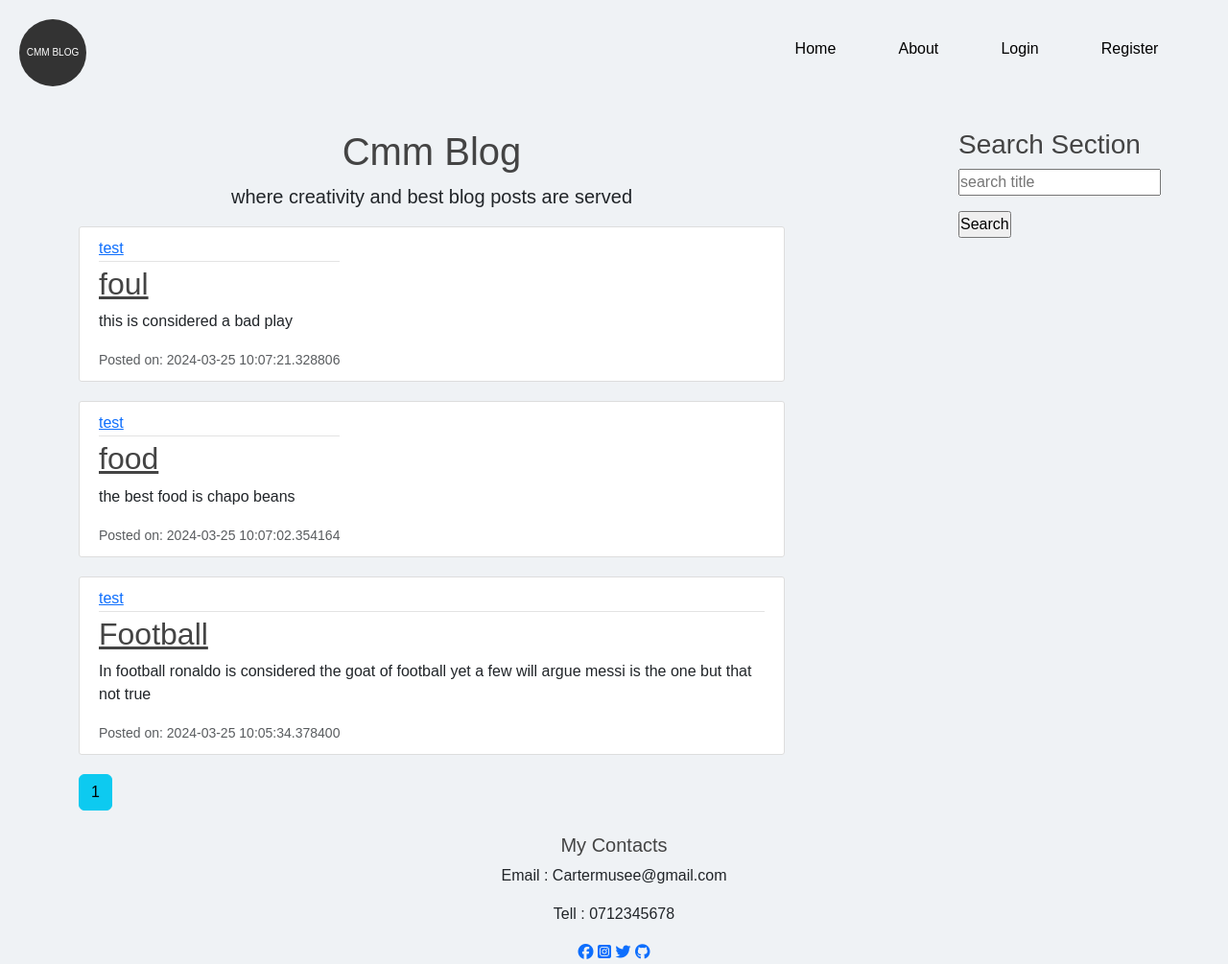
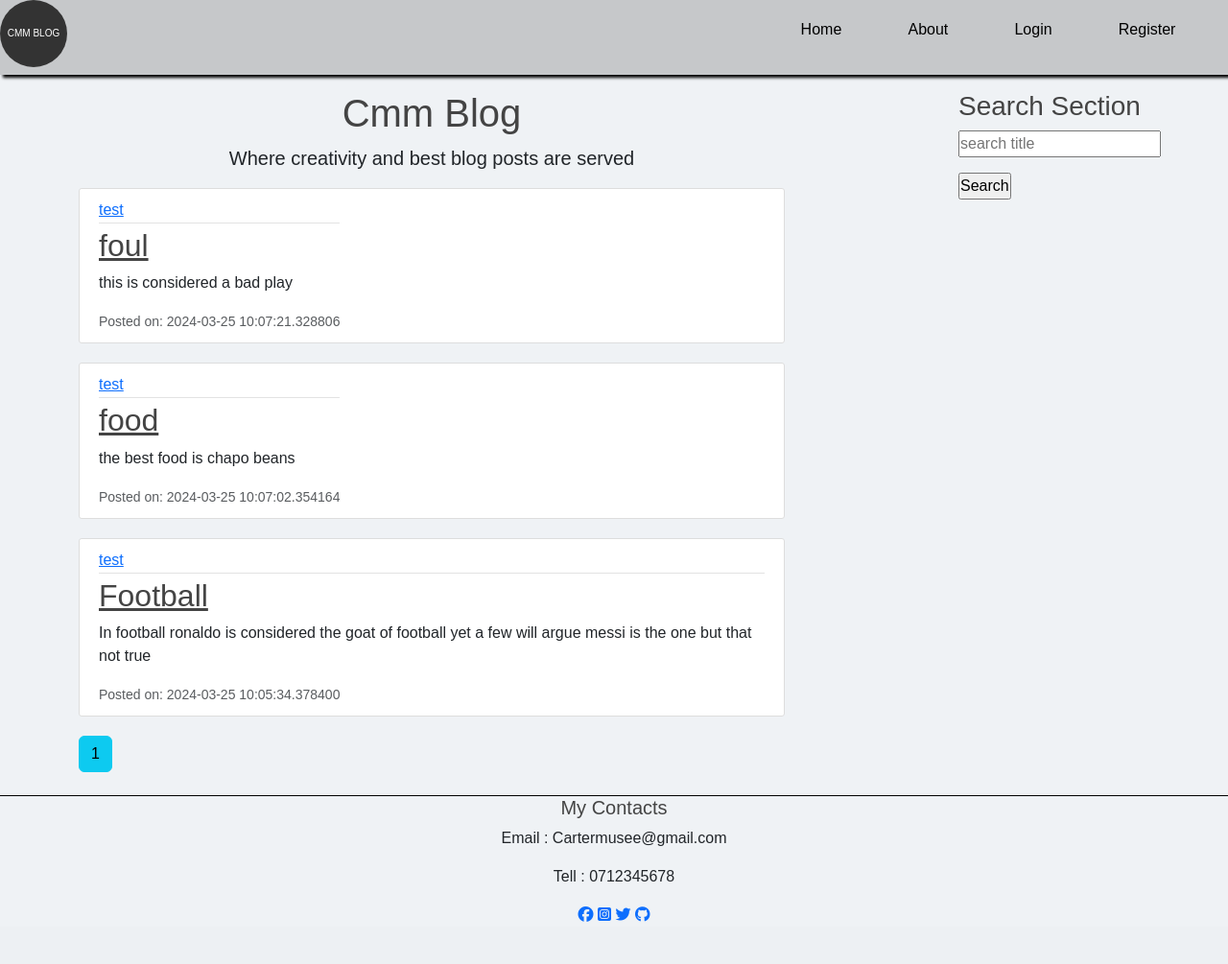
Before and after one commit to cartermusee/Blog_post_project, a Flask app: page / in a window 1280 px wide. Shown: the whole page at 96% size. After the commit the page ends 961 px from the top, so only its background shows below. Run offline with Flask 3, Linux system fonts and the light colour scheme; data comes from the database, SQL or seed files in the repository; some libraries are stand-ins or nearby versions.

Commit message:
made changes on my footer so that it can fit on my page properly

```diff
--- a/flaskblog/static/main.css
+++ b/flaskblog/static/main.css
@@ -8,12 +8,16 @@ body{
   background: rgb(239, 242, 245);
 }
 .navigation{
-  padding: 20px;
   color: black;
   display: flex;
   justify-content: space-between;
   align-items: center;
   margin-bottom: 1rem;
+  position: sticky;
+  top: 0;
+  z-index: 1;
+  box-shadow: 3px 3px 3px;
+  background: rgb(198, 200, 202);
 }
 .fas{
   display: none;
@@ -222,11 +226,15 @@ a.article-title:hover {
   top: 0;
   right: 0;
 }
-
-
+.about{
+  height: 80vh;
+}
+.login , .register{
+  height: 80vh;
+}
 /* footer */
 .footer{
-  margin-bottom: 0;
+  border-top: 1px solid black;
   padding: 0 20px;
 }
 .info{
--- a/flaskblog/templates/home.html
+++ b/flaskblog/templates/home.html
@@ -2,7 +2,7 @@
 {% block body%}
 <div class="hm">
   <h1 style="text-align: center;">Cmm Blog</h1>
-  <p style="text-align: center; font-size: 20px">where creativity and best blog posts are served</p>
+  <p style="text-align: center; font-size: 20px">Where creativity and best blog posts are served</p>
   {% for post in posts.items %}
   <article class="media content-section">
       <div class="media-body">
--- a/flaskblog/templates/login.html
+++ b/flaskblog/templates/login.html
@@ -1,5 +1,6 @@
 {% extends "layout.html" %}
 {% block body %}
+    <div class="login">
         <div class="content-section">
             <form method="POST" action="">
                 {{ form.hidden_tag() }}
@@ -49,4 +50,6 @@
                 Need An Account? <a class="ml-2" href="{{ url_for('register') }}">Sign up</a>
             </small>
         </div>
+    </div>
+
 {% endblock body %}
--- a/flaskblog/templates/register.html
+++ b/flaskblog/templates/register.html
@@ -1,5 +1,6 @@
 {% extends "layout.html" %}
 {% block body %}
+    <div class="register">
         <div class="content-section">
             <form method="POST" action="">
                 {{ form.hidden_tag() }}
@@ -69,4 +70,5 @@
                 Already Have An Account? <a class="ml-2" href="{{ url_for('login') }}">Sign In</a>
             </small>
         </div>
+    </div>
 {% endblock body %}
```
Lines whose indentation alone changed are shown as unchanged.
